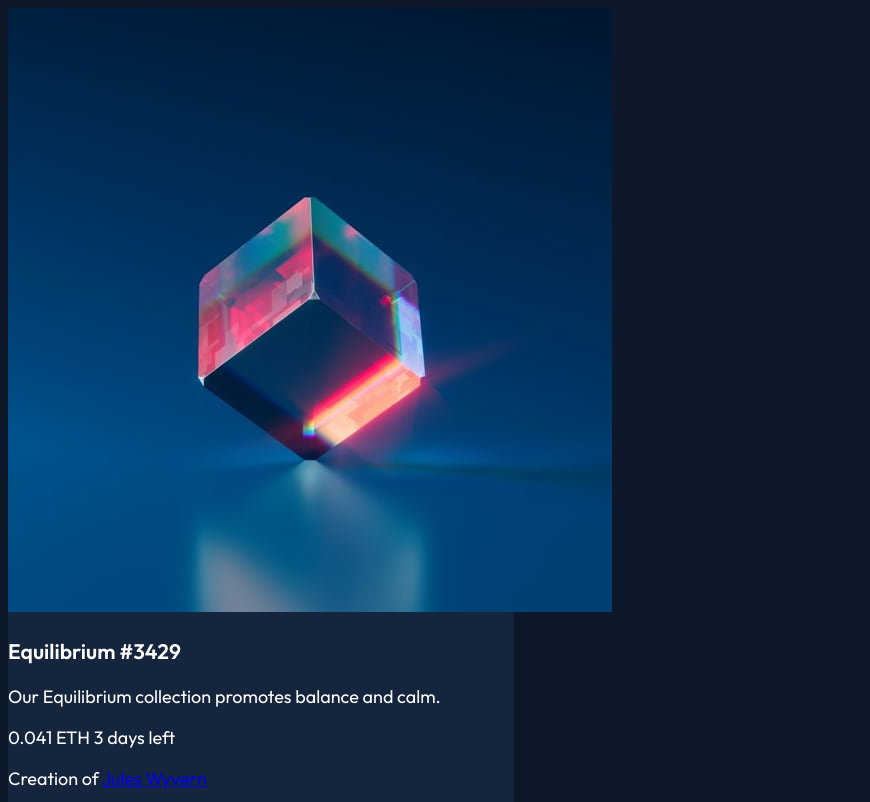
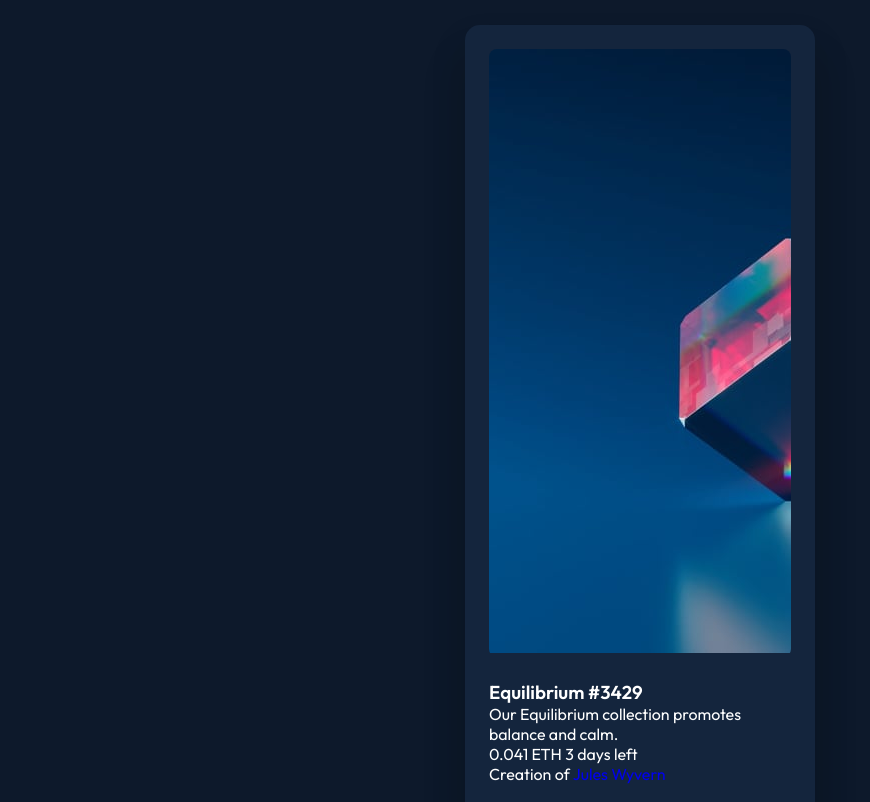
Before and after one commit to mguachun/nft_preview_card, a plain HTML site: page index.html in a window 1280 px wide. Shown: the top 802 px of the page, without its empty margins (0-870 px from the left). Drawn offline with Linux system fonts and the light colour scheme.

Commit message:
made root color directory, set margin and padding

```diff
--- a/stylesheet.css
+++ b/stylesheet.css
@@ -1,27 +1,56 @@
 @import url('https://fonts.googleapis.com/css2?family=Outfit:wght@300;400;600&display=swap');
 *, *:before, *:after {
+    margin:  0;
+    padding: 0;
     box-sizing: border-box;
 }
 
+
+:root {
+    --oxford-blue:       hsl(217, 54%, 11%);
+    --light-oxford-blue: hsl(216, 50%, 16%);
+    --indigo-dye:        hsl(215, 32%, 27%);
+    --blue-yonder:       hsl(216, 30%, 55%);
+    --aqua:              hsl(178, 100%, 50%);
+    --white:             hsl(0, 0%, 100%);
+}
+
+html { font-family: "Outfit", sans-serif; }
+
+a { text-decoration: none; }
+
 body{
-    background-color: hsl(217, 54%, 11%);
+    background-color: var(--oxford-blue);
     font-family: 'Outfit', sans-serif;
-    font-size: 18px;
+    min-height: 100vh;
+    padding: 25px;
+    display:flex;
+    align-items: center;
+    justify-content: center;
     color: hsl(0, 0%, 100%);
 }
 
 .card {
-    background-color:  hsl(216, 50%, 16%);
-    width: 40%;
+    background-color:var(--light-oxford-blue);
+    max-width: 350px;
+    padding: 24px;
     border-radius: 15px;
-    box-shadow: 0 4px 8px 0 rgba(0,0,0,0.2);
+    box-shadow: 0px 20px 25px 15px rgba(0, 0, 0, 0.05),
+                0px 40px 30px 15px rgba(0, 0, 0, 0.1);
 
 }
-.container {
-    padding: 2px 16px;
+
+
+
+
+.card_img {
+    position: relative;
+    border-radius: 8px;
+    overflow: hidden;
+    cursor: pointer;
 }
 
-#subtext {
-    font-weight: 300;
-
+.card_body{
+    padding: 23px 0;
+    margin-bottom: 15px;
 }
```
